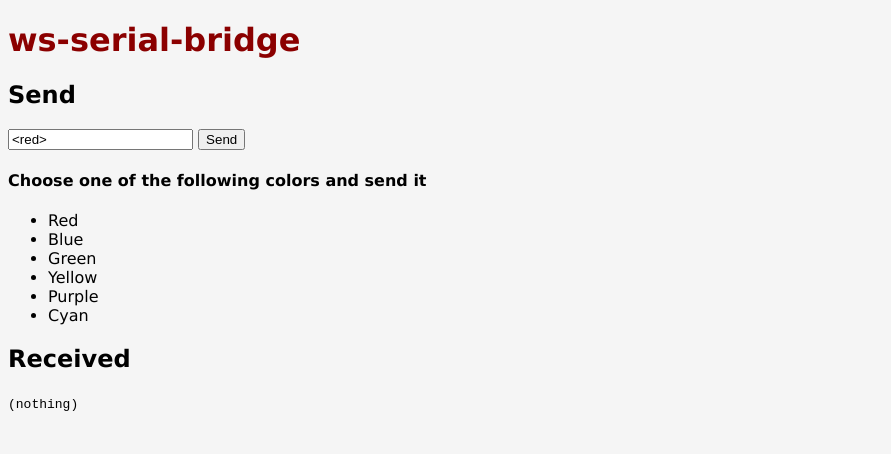
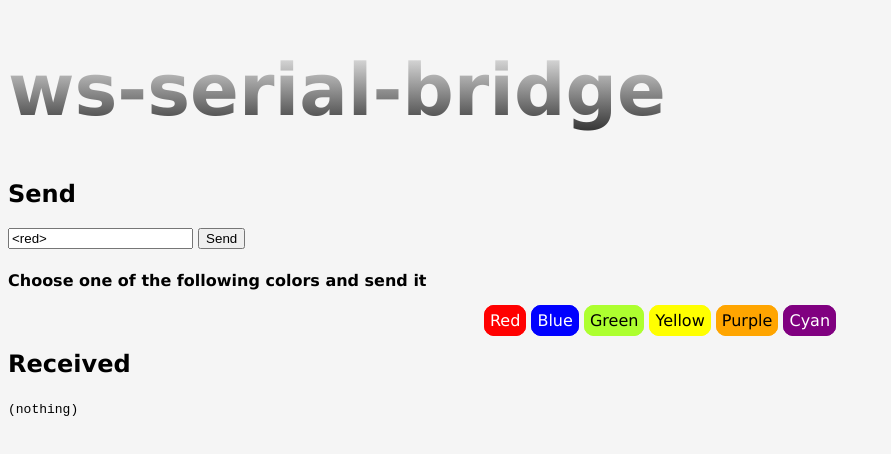
Before and after one commit to micwald/FinalProject, a website: page Prototypes/Text to color/public/index.html in a window 1280 px wide. Shown: the whole page, without its empty margins (0-891 px from the left). Drawn offline with Linux system fonts and the light colour scheme.

Commit message:
Update style.css

```diff
--- a/Prototypes/Text to color/public/style.css
+++ b/Prototypes/Text to color/public/style.css
@@ -9,7 +9,10 @@ body {
   font-family: 'Lucida Sans', 'Lucida Sans Regular', 'Lucida Grande', 'Lucida Sans Unicode', Geneva, Verdana, sans-serif
 }
 h1 {
-  color: darkred;
+  font-size: 72px;
+  background: -webkit-linear-gradient(#eee, #333);
+  -webkit-background-clip: text;
+  -webkit-text-fill-color: transparent;
 }
 a, a:link, a:visited {
   color: darkred;
@@ -29,3 +32,107 @@ a:hover {
   border: 1px solid black;
   background: white;
 }
+
+li:nth-child(1) {
+  border: 1px solid red;
+  background-color: red;
+  color: white;
+  display: inline;
+  padding: 5px 5px;
+  border-radius: 10px;
+
+}
+
+li:nth-child(2) {
+  border: 1px solid blue;
+  background-color: blue;
+  color: white;
+  display: inline;
+  padding: 5px 5px;
+  border-radius: 10px;
+
+}
+
+li:nth-child(3){
+  border: 1px solid greenyellow;
+  background-color: greenyellow;
+  color: black;
+  display: inline;
+  padding: 5px 5px;
+  border-radius: 10px;
+}
+
+li:nth-child(4){
+  border: 1px solid yellow;
+  background-color: yellow;
+  color: black;
+  display: inline;
+  padding: 5px 5px;
+  border-radius: 10px;
+}
+
+li:nth-child(5){
+  border: 1px solid orange;
+  background-color: orange;
+  color: black;
+  display: inline;
+  padding: 5px 5px;
+  border-radius: 10px;
+}
+
+li:nth-child(6){
+  border: 1px solid purple;
+  background-color: purple;
+  color: white;
+  display: inline;
+  padding: 5px 5px;
+  border-radius: 10px;
+}
+
+li:nth-child(7){
+  border: 1px solid pink;
+  background-color: pink;
+  color: black;
+  display: inline;
+  padding: 5px 5px;
+  border-radius: 10px;
+}
+
+li:nth-child(8){
+  border: 1px solid cyan;
+  background-color: cyan;
+  color: black;
+  display: inline;
+  padding: 5px 5px;
+  border-radius: 10px;
+}
+
+li:nth-child(9){
+  border: 1px solid rgb(117, 69, 69);
+  background-color: rgb(117, 69, 69);
+  color: white;
+  display: inline;
+  padding: 5px 5px;
+  border-radius: 10px;
+}
+
+#block ul li{
+  display: block;
+  width: 100px;
+  text-align: center;
+
+}
+
+ul {
+  text-align: center;
+  list-style: inside;
+}
+
+#table {
+  width: 480px;
+  text-align: center;
+}
+
+#listItems{
+  width: 100px;
+}
```
